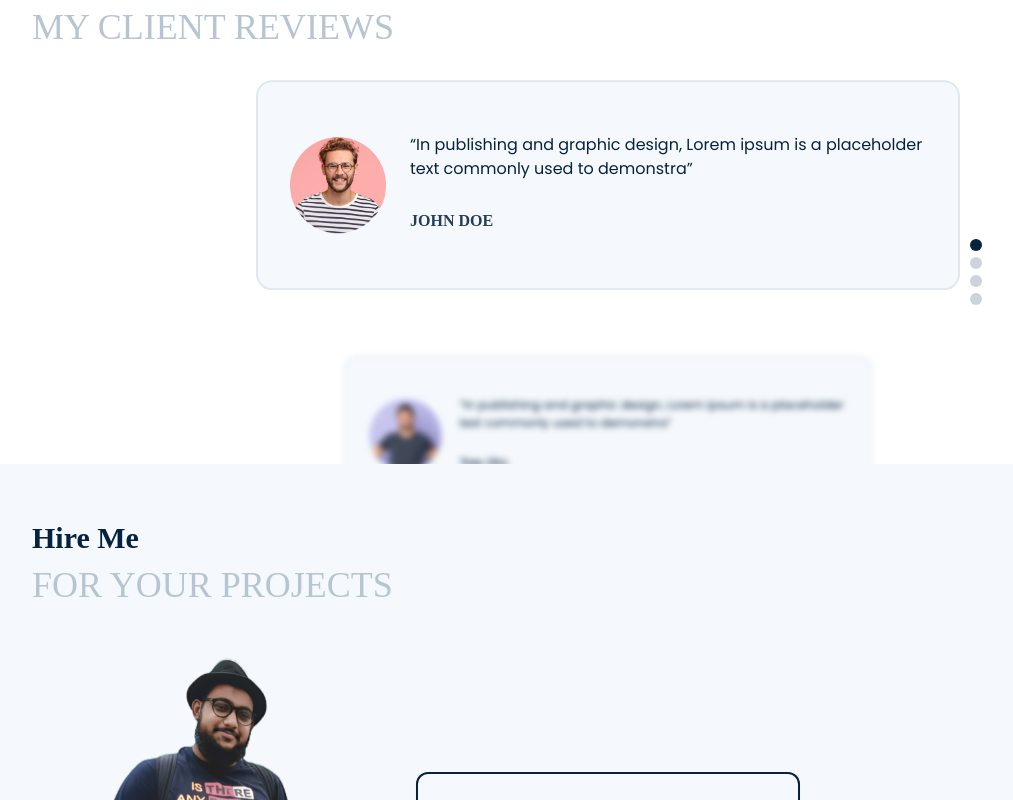
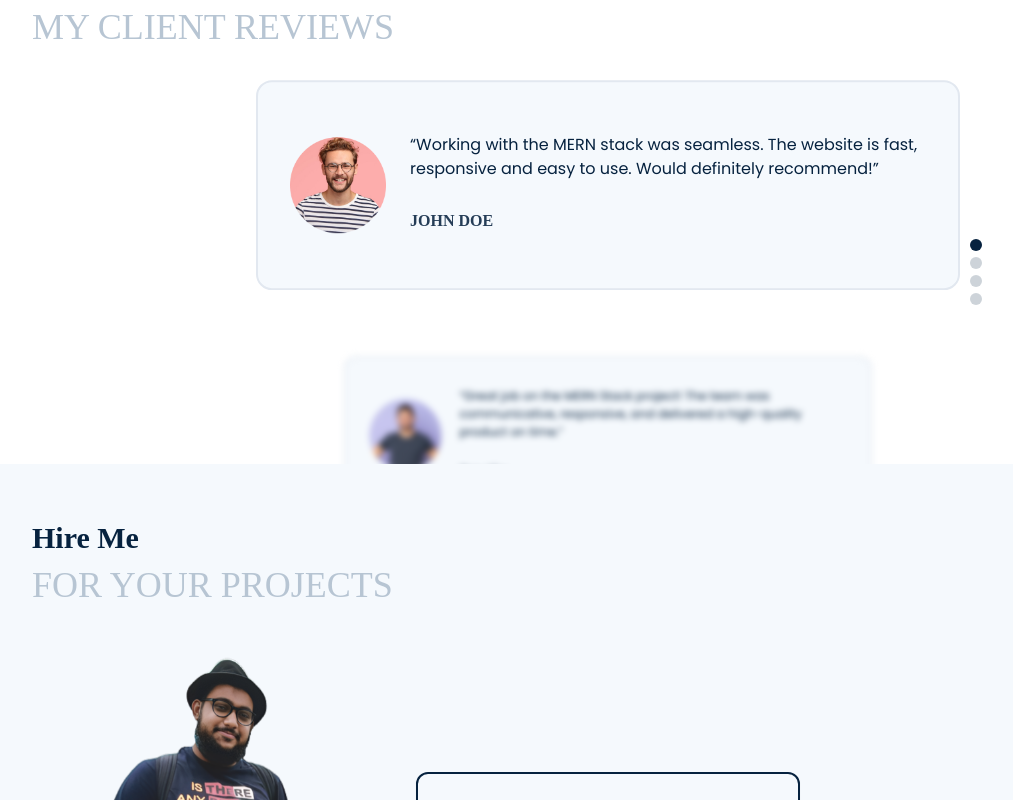
Before and after one commit to jahedripon9/Jahed_Ahmed_portfolio, a React (Vite) app: page / in a window 1280 px wide. Shown: the part 2840-3640 px from the top of the page, without its empty margins (32-1045 px from the left). Built offline with nearby package versions, Linux system fonts and the light colour scheme; a web font is replaced by a local one.

Commit message:
updataing

```diff
--- a/src/Content.js
+++ b/src/Content.js
@@ -163,25 +163,25 @@ export const content = {
     testimonials_content: [
       {
         review:
-          "“In publishing and graphic design, Lorem ipsum is a placeholder text commonly used to demonstra”",
+          "“Working with the MERN stack was seamless. The website is fast, responsive and easy to use. Would definitely recommend!”",
         img: avatar1,
         name: "JOHN DOE",
       },
       {
         review:
-          "“In publishing and graphic design, Lorem ipsum is a placeholder text commonly used to demonstra”",
+          "“Great job on the MERN Stack project! The team was communicative, responsive, and delivered a high-quality product on time.”",
         img: avatar2,
         name: "Tom Alex",
       },
       {
         review:
-          "“In publishing and graphic design, Lorem ipsum is a placeholder text commonly used to demonstra”",
+          "“I'm impressed with the MERN Stack application you developed for my business. It's scalable, user-friendly and has exceeded my expectations. Thank you!”",
         img: avatar3,
         name: "Johnny",
       },
       {
         review:
-          "“In publishing and graphic design, Lorem ipsum is a placeholder text commonly used to demonstra”",
+          "“I couldn't be happier with the MERN Stack project. The developers were skilled, professional, and went above and beyond to meet my needs. Highly recommend!”",
         img: avatar4,
         name: "ROBBIN",
       },
```
